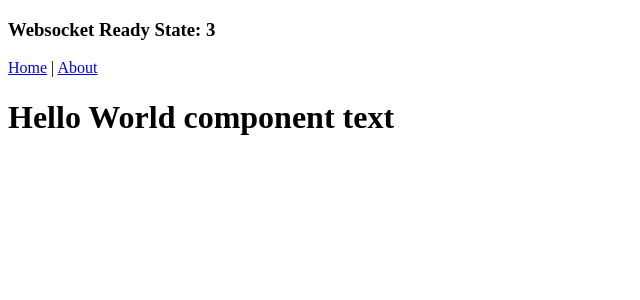
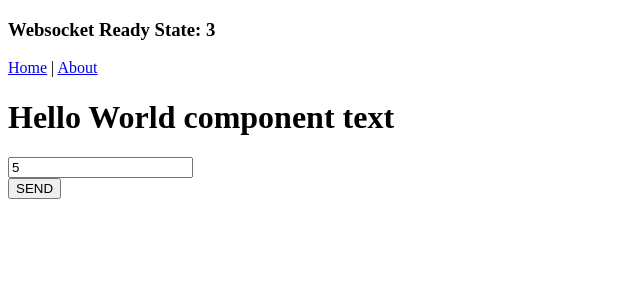
Before and after one commit to Azperin/template, a Vue app in the folder client/: page / in a window 1280 px wide. Shown: the top 300 px of the page, without its empty margins (0-640 px from the left). Built offline with nearby package versions, Linux system fonts and the light colour scheme; no server answers.

Commit message:
add compression handle

```diff
--- a/client/package.json
+++ b/client/package.json
@@ -7,6 +7,7 @@
     "build": "vue-cli-service build && node ./gzip_build.js"
   },
   "dependencies": {
+    "pako": "^2.1.0",
     "vue": "^3.2.13",
     "vue-router": "^4.0.3",
     "vuex": "^4.0.0"
--- a/client/src/App.vue
+++ b/client/src/App.vue
@@ -12,6 +12,7 @@
 
 <script>
 import { mapState, mapActions } from 'vuex';
+import pako from 'pako';
 export default {
 	computed: { ...mapState(['ws','wsReadyState']) },
 	methods: { ...mapActions(['WEBSOCKET_SEND_MESSAGE','WEBSOCKET_CHANGE_READYSTATE'])},
@@ -21,7 +22,14 @@ export default {
 		this.ws.onerror = this.WEBSOCKET_CHANGE_READYSTATE;
 		this.ws.onmessage = (msg) => {
 			if (!msg.isTrusted) return;
-			console.log(msg.data);
+			msg.data.arrayBuffer().then(msgData => {
+				try {
+					msgData = JSON.parse(pako.ungzip(msgData, { to: 'string' }));
+				} catch(e) { return; };
+
+				if (!this.$store._mutations[msgData.a]) return;
+				this.$store.commit(msgData.a, msgData);
+			});
 		};
 	},
 }
--- /dev/null
+++ b/client/src/components/EchoTest.vue
@@ -0,0 +1,22 @@
+<template>
+	<div>
+		<input type="text" :value="msg"/><br>
+		<button @click="WEBSOCKET_SEND_MESSAGE({ a:'exampleEcho', echo: msg })">SEND</button>
+	</div>
+</template>
+
+<script>
+import { mapActions } from 'vuex';
+export default {
+	name: 'EchoTest',
+	data: () => {
+		return {
+			msg: 5,
+		};
+	},
+	methods: { ...mapActions(['WEBSOCKET_SEND_MESSAGE'])},
+
+}
+</script>
+
+<style scoped></style>
--- a/client/src/store/index.js
+++ b/client/src/store/index.js
@@ -6,14 +6,17 @@ export default createStore({
 		wsReadyState: 3,
 	},
 	getters: {},
-	mutations: {},
+	mutations: {
+		echotest: (state, e) => {
+			console.log(e);
+		},
+	},
 	actions: {
 		WEBSOCKET_SEND_MESSAGE({ state }, msg) {
 			try {
-				state.ws.send(msg);
-			} catch(e) {
-
-			}
+				msg = JSON.stringify(msg);
+			} catch(e) { return; }
+			state.ws.send(msg);
 		},
 		WEBSOCKET_CHANGE_READYSTATE({state}) {
 			state.wsReadyState = state.ws.readyState;
--- a/client/src/views/HomeView.vue
+++ b/client/src/views/HomeView.vue
@@ -1,17 +1,20 @@
 <template>
 	<div>
 		<HelloWorld />
+		<EchoTest />
 	</div>
 </template>
 
 <script>
 // @ is an alias to /src
-import HelloWorld from '@/components/HelloWorld.vue'
+import HelloWorld from '@/components/HelloWorld.vue';
+import EchoTest from '@/components/EchoTest.vue';
 
 export default {
 	name: 'HomeView',
 	components: {
-		HelloWorld
+		HelloWorld,
+		EchoTest
 	}
-}
+};
 </script>
```
Also changed, not shown: 2 other files (tests, documents, lock files or other folders).
